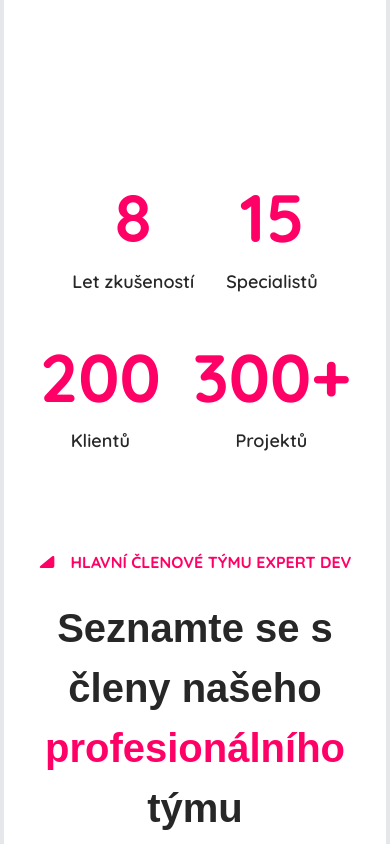
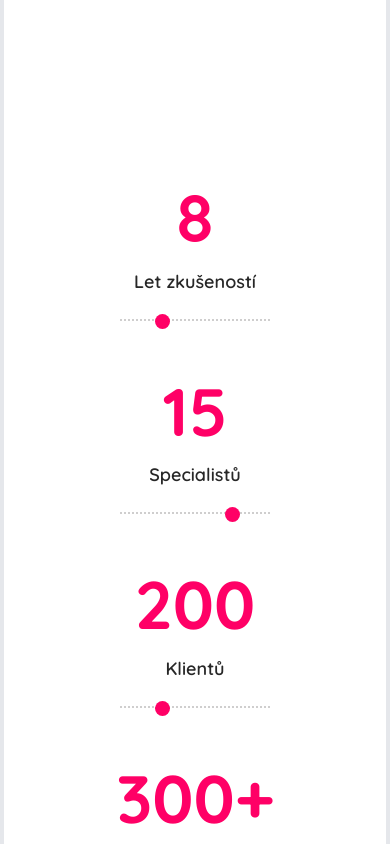
Before and after one commit to Atifzada/expert_dev, a Next.js app: page / in a window 390 px wide. Shown: the part 4120-4964 px from the top of the page. Built offline with nearby package versions, Linux system fonts and the light colour scheme; a web font is replaced by a local one.

Commit message:
Navbar bugs, Section 2 and section 5 animations complete

```diff
--- a/app/globals.css
+++ b/app/globals.css
@@ -41,6 +41,12 @@
   border-left: 2px dotted rgba(160, 157, 157, 0.5); /* Add dotted line */
 }
 
+.flat-dotted-line {
+  position: relative;
+  width: 150px;
+  border-bottom: 2px dotted rgba(160, 157, 157, 0.5); /* Add dotted line */
+}
+
 @keyframes moveCircle {
   from {
     top: -10px; /* Adjust to start at the center */
@@ -59,7 +65,10 @@
   }
 }
 
-.circle {
+
+
+
+.long-circle {
   width: 15px;
   height: 15px;
   background-color: custom-red; /* Custom red */
@@ -71,9 +80,34 @@
   animation: moveCircle 12s linear infinite alternate; /* Default animation */
 }
 
-.reverse-animation {
+.reverse-long-circle {
   animation: moveCircleReverse 12s linear infinite alternate; /* Default animation */
   /* animation-name: moveCircleReverse; Apply reverse animation for 2nd circle */
+}
+
+@keyframes moveLeftRight {
+  from {
+    left: -20px; /* Adjust to start at the center */
+  }
+  to {
+    left: 130px; /* Adjust to end at the center */
+  }
+}
+
+.flat-circle {
+  width: 15px;
+  height: 15px;
+  background-color: custom-red; /* Custom red */
+  border-radius: 50%;
+  position: absolute;
+  bottom: -10px; /* Adjust to start at the center */
+  left: 50%;
+  transform: translateX(100%);
+  animation: moveLeftRight 12s linear infinite alternate; /* Default animation */
+}
+
+.reverse-flat-circle {
+  animation: moveLeftRight 12s linear infinite alternate-reverse; /* Default animation */
 }
 
 @keyframes scaleLoop {
--- a/components/Navbar.tsx
+++ b/components/Navbar.tsx
@@ -2,7 +2,7 @@
 import React, { useState, useEffect, useRef } from "react";
 import { NAV_LINK } from "@/constant";
 import Image from "next/image";
-import { FaPhone, FaFacebook, FaTwitter, FaLinkedin, FaYoutube, FaInstagram, FaPhoneAlt, FaRegBuilding } from "react-icons/fa";
+import { FaFacebook, FaTwitter, FaLinkedin, FaYoutube, FaInstagram, FaPhoneAlt, FaRegBuilding } from "react-icons/fa";
 import { IoSearch } from "react-icons/io5";
 import { VscThreeBars } from "react-icons/vsc";
 import Link from "next/link";
@@ -73,7 +73,7 @@ const Navbar = () => {
           >
             <Link href={link.href}>
               <div className="flex items-center justify-around w-full">
-                <span className="transition-all duration-300 ease-in-out border-b-2 border-transparent text-16 font-Baloo font-bold text-black hover:border-custom-red">
+                <span className="transition-all duration-300 ease-in-out border-b-2 border-transparent text-16 font-Baloo font-medium text-black hover:border-custom-red">
                   {link.label}
                 </span>
               </div>
@@ -83,7 +83,7 @@ const Navbar = () => {
       </ul>
       <div className="hidden lg:flex lg:border-l sm:border-gray-300 h-16" />
       <div className="hidden lg:flex items-center justify-center gap-2">
-        <FaPhone className="text-xl text-custom-red hover:text-black" />
+        <FaPhoneAlt className="text-xl text-custom-red hover:text-black" />
         <span className="text-16 font-Quicksand font-semibold hover:text-custom-red">+420 608 657 281</span>
       </div>
       <div
--- a/components/Section2.tsx
+++ b/components/Section2.tsx
@@ -99,7 +99,7 @@ const Section2 = () => {
           </div>
           {/* </div> */}
           {/* Right animation  */}
-          <div className="w-full my-4 md:w-[20%] flex flex-col md:flex-row items-center justify-center">
+          <div className="w-full my-4 md:w-[25%] flex flex-col md:flex-row items-center justify-center">
             <div className="elementor-image w-full bg-custom-red p-4">
               {/* Swiper container */}
               <Swiper
--- a/components/Section5.tsx
+++ b/components/Section5.tsx
@@ -1,10 +1,33 @@
 "use client";
-import React, { useEffect } from "react";
+import React, { useState, useEffect, useLayoutEffect } from "react";
 
 interface SectionData {
   value: number | string;
   heading: string;
 }
+
+const AnimatedValue: React.FC<{ value: number | string }> = ({ value }) => {
+  const [animatedValue, setAnimatedValue] = useState(0);
+
+  useEffect(() => {
+    const animationDuration = 50; // Duration of animation in milliseconds
+    const valueIncrement = Number(value) / animationDuration; // Increment for each animation frame
+
+    let currentValue = 0;
+    const animationInterval = setInterval(() => {
+      currentValue += valueIncrement;
+      setAnimatedValue(Math.min(Math.floor(currentValue), Number(value))); // Update animated value
+      if (currentValue >= Number(value)) {
+        clearInterval(animationInterval); // Stop the interval when animation is complete
+      }
+    }, 30); // 60 frames per second
+
+    // Clear interval on component unmount
+    return () => clearInterval(animationInterval);
+  }, [value]);
+
+  return <span>{animatedValue}</span>;
+};
 
 const Section5: React.FC = () => {
   const sections: SectionData[] = [
@@ -14,39 +37,77 @@ const Section5: React.FC = () => {
     { value: 300, heading: "Projektů" },
   ];
 
-  useEffect(() => {
+  const [isMobile, setIsMobile] = useState(false)
+
+  useLayoutEffect(() => {
+    const mediaQuery = window.matchMedia('(max-width: 767px)');
     const circles = document.querySelectorAll('.circle') as NodeListOf<HTMLElement>;
-    const totalDuration = 9; // Total duration for all circles (in seconds)
-    const circleCount = 3; // Only the first 3 circles should move
+    const dotted = document.querySelectorAll('.dotted') as NodeListOf<HTMLElement>;
+    const totalDuration = 12; // Total duration for all circles (in seconds)
+    const circleCount = 4; // Only the first 3 circles should move
     const animationDuration = totalDuration / circleCount; // Equal duration for all circles
+
+    if (isMobile) {
+      console.log("I am in mobile")
+      // Iterate over each element in the NodeList and apply classList operations
+      dotted.forEach((dot, index) => {
+        dot.classList.remove('dotted-line');
+        dot.classList.add('flat-dotted-line');
+      });
       circles.forEach((circle, index) => {
+        circle.classList.remove('long-circle');
+        circle.classList.add('flat-circle');
+        if (index % 2 === 0) {
+          circle.classList.add('reverse-flat-circle'); // Apply reverse animation to the second circle
+        }
+      });
+    }
+
+    if (!isMobile) {
+      dotted.forEach((dot, index) => {
+        dot.classList.remove('flat-dotted-line');
+        dot.classList.add('dotted-line');
+      });
+      circles.forEach((circle, index) => {
+        circle.classList.remove('flat-circle');
+        circle.classList.add('long-circle');
         if (index < circleCount) {
           circle.style.animationDuration = `${animationDuration}s`;
           circle.style.animationDelay = '3s'; // Ensure no delay for synchronization
           if (index === 1) {
-          circle.classList.add('reverse-animation'); // Apply reverse animation to the second circle
+            circle.classList.add('reverse-long-circle'); // Apply reverse animation to the second circle
           }
         }
       });
-  }, []);
+    }
+
+    const handleResize = () => {
+      setIsMobile(mediaQuery.matches);
+    };
+
+    handleResize(); // Call handleResize initially to set isMobile
+    mediaQuery.addEventListener('change', handleResize); // Listen for media query changes
+
+    return () => mediaQuery.removeEventListener('change', handleResize); // Clean up listener on component unmount
+  }, [isMobile]);
+
 
   return (
     <section className="w-full py-16 lg:px-20 xl:px-28">
-      <div className="flex justify-center flex-wrap p-4">
+      <div className="flex flex-col items-center md:flex-row justify-center p-4">
         {sections.map((section, index) => (
-          <div key={index} className="flex justify-center gap-4 p-4">
+          <div key={index} className="flex flex-col md:flex-row justify-center gap-4 p-4">
             <div className="flex flex-col text-center">
               <div className="text-[4.2rem] lg:text-[4.8rem] xl:text-[5.3rem] font-extrabold font-QuickSand text-custom-red">
-                <span data-duration="2000" data-to-value={section.value} data-from-value="0">
-                  {section.value}{section.value === 300 && '+'}
-                </span>
+                <AnimatedValue value={section.value} />
+                {section.value === 300 && '+'}
               </div>
               <div className="text-18 lg:text-24 xl:text-28 text-black font-semibold font-QuickSand">{section.heading}</div>
             </div>
-            {index < 3 && (
-              <div className="hidden md:flex md:justify-start">
+            {(index <= 2 || isMobile) && (
+              <div className="flex justify-start">
                 <div className="p-2 rounded-lg">
-                  <div className="dotted-line">
+                  <div className="dotted">
                     <div className="w-2 rounded-full bg-custom-red circle"></div>
                   </div>
                 </div>
```
Lines whose indentation alone changed are shown as unchanged.
